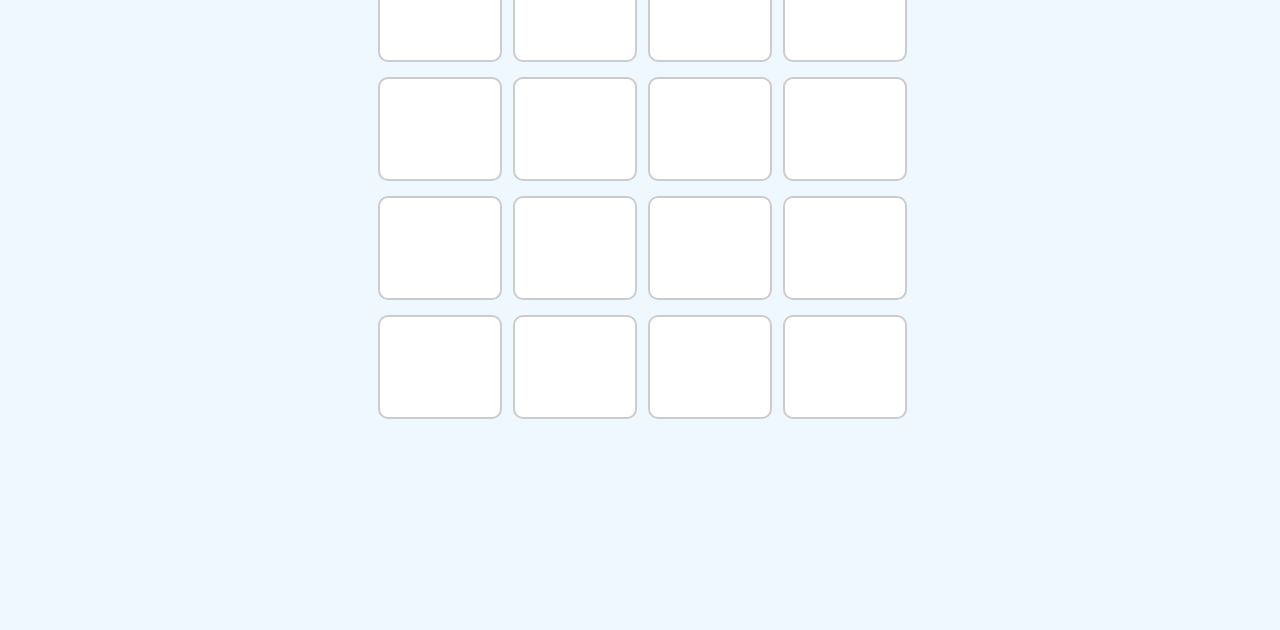
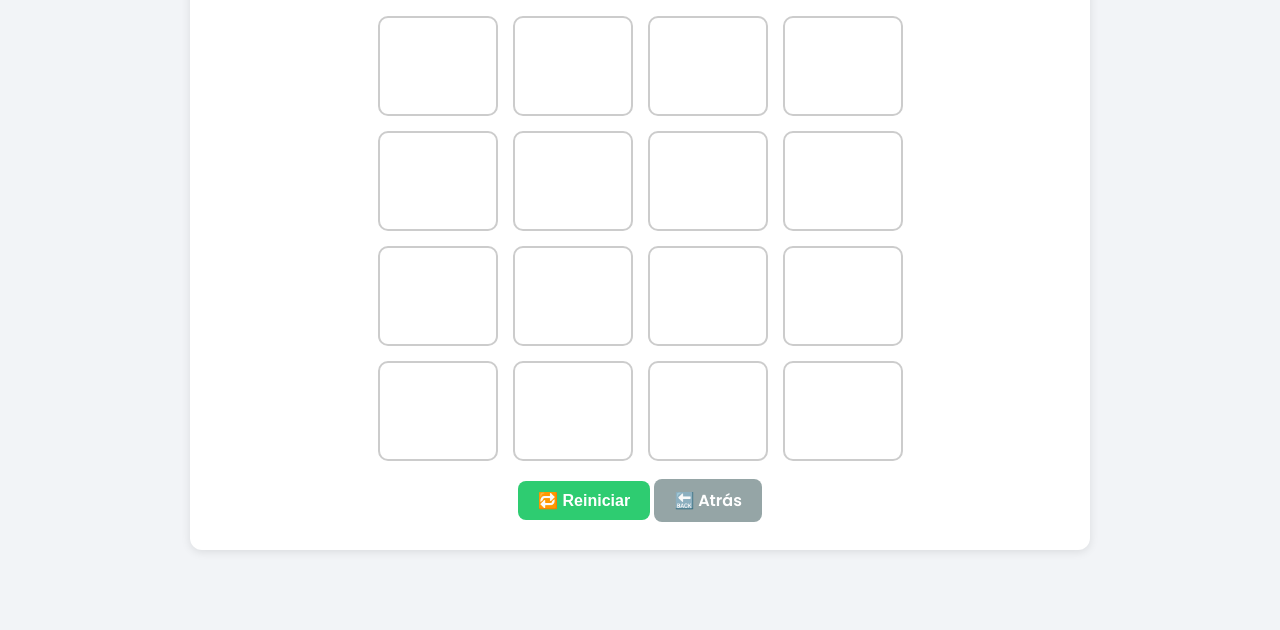
Before and after one commit to emilioddddd/dislexia-tfg, a website: page cliente/public/juegos/memoria.html in a window 1280 px wide. Shown: the part 170-800 px from the top of the page. Drawn offline with Linux system fonts and the light colour scheme; files that its build step writes are made by us from their sources; no server answers.

Commit message:
creacion estilo memoria

```diff
--- a/cliente/public/juegos/memoria.html
+++ b/cliente/public/juegos/memoria.html
@@ -3,71 +3,23 @@
 <head>
   <meta charset="UTF-8">
   <title>Juego de Memoria - Dislexia</title>
-  <style>
-    body {
-      font-family: 'Arial', sans-serif;
-      background-color: #f0f8ff;
-      display: flex;
-      flex-direction: column;
-      align-items: center;
-      justify-content: center;
-      padding: 20px;
-    }
-
-    h1 {
-      color: #333;
-    }
-
-    #tablero {
-      display: grid;
-      grid-template-columns: repeat(4, 120px);
-      grid-gap: 15px;
-      margin-top: 20px;
-    }
-
-    .carta {
-      background-color: #ffffff;
-      border: 2px solid #ccc;
-      border-radius: 10px;
-      width: 120px;
-      height: 100px;
-      display: flex;
-      align-items: center;
-      justify-content: center;
-      font-size: 20px;
-      cursor: pointer;
-      user-select: none;
-      font-weight: bold;
-      color: transparent;
-      transition: all 0.3s ease;
-    }
-
-    .carta.visible {
-      color: #222;
-      background-color: #e0f7fa;
-    }
-
-    .carta.acertada {
-      background-color: #c8e6c9;
-      color: #000;
-      cursor: default;
-    }
-
-    #resultado {
-      margin-top: 20px;
-    }
-
-    #reiniciar {
-      margin-top: 10px;
-      padding: 8px 16px;
-    }
-  </style>
+  <link href="https://fonts.googleapis.com/css2?family=Poppins:wght@400;600&display=swap" rel="stylesheet">
+  <link rel="stylesheet" href="../styles/memoria.css">
 </head>
 <body>
-  <h1>Juego de Memoria de Palabras</h1>
-  <div id="tablero"></div>
-  <div id="resultado"></div>
-  <button id="reiniciar" style="display:none">Reiniciar juego</button>
+
+  <div id="cabecera-container"></div>
+
+  <div class="contenedor">
+    <h1>Juego de Memoria de Palabras</h1>
+    <div id="tablero"></div>
+    <div id="resultado"></div>
+
+    <div class="botones-finales">
+      <button id="reiniciar">🔁 Reiniciar</button>
+      <a href="javascript:history.back()">🔙 Atrás</a>
+    </div>
+  </div>
 
   <script>
     const palabras = ["casa", "perro", "libro", "escuela", "gato", "familia", "comida", "amigo"];
@@ -82,7 +34,6 @@
     function iniciarJuego() {
       const tablero = document.getElementById('tablero');
       const resultado = document.getElementById('resultado');
-      const reiniciar = document.getElementById('reiniciar');
 
       cartas = [...palabras, ...palabras]
         .sort(() => 0.5 - Math.random())
@@ -93,14 +44,12 @@
           div.dataset.index = index;
           div.textContent = palabra;
           div.addEventListener('click', () => seleccionarCarta(div));
-          tablero.appendChild(div);
           return div;
         });
 
       tablero.innerHTML = '';
       cartas.forEach(carta => tablero.appendChild(carta));
       resultado.textContent = '';
-      reiniciar.style.display = 'none';
       aciertos = 0;
       intentos = 0;
       inicio = new Date();
@@ -150,13 +99,12 @@
 
     function mostrarResultado(tiempo, intentos) {
       const resultado = document.getElementById('resultado');
-      resultado.innerHTML = `<p>Juego terminado en ${tiempo} segundos y ${intentos} intentos.</p>`;
-
-      document.getElementById('reiniciar').style.display = 'inline-block';
+      resultado.innerHTML = `✅ Juego terminado en <strong>${tiempo}</strong> segundos y <strong>${intentos}</strong> intentos.`;
 
       fetch('/api/resultados', {
         method: 'POST',
         headers: { 'Content-Type': 'application/json' },
+        credentials: 'include',
         body: JSON.stringify({ juegoTipo: 'memoria', datos: { tiempo, intentos } })
       });
     }
@@ -166,6 +114,20 @@
       iniciarJuego();
     });
 
+    // Cargar cabecera
+    fetch('/partials/cabecera.html')
+      .then(res => res.text())
+      .then(html => {
+        const contenedor = document.getElementById('cabecera-container');
+        contenedor.innerHTML = html;
+        const scripts = contenedor.querySelectorAll('script');
+        scripts.forEach(oldScript => {
+          const newScript = document.createElement('script');
+          newScript.textContent = oldScript.textContent;
+          document.body.appendChild(newScript);
+        });
+      });
+
     iniciarJuego();
   </script>
 </body>
--- a/cliente/styles/imagen-palabra.css
+++ b/cliente/styles/imagen-palabra.css
@@ -114,3 +114,15 @@
     .botones-finales a:hover {
         background-color: #7f8c8d;
     }
+
+    button {
+        background-color: #3498db;
+        color: white;
+        border: none;
+        padding: 10px 20px;
+        border-radius: 8px;
+        font-weight: bold;
+        font-size: 1rem;
+        cursor: pointer;
+        transition: background-color 0.3s ease;
+    }
--- /dev/null
+++ b/cliente/styles/memoria.css
@@ -0,0 +1,117 @@
+* {
+    box-sizing: border-box;
+}
+
+body {
+    font-family: 'Poppins', sans-serif;
+    background-color: #f2f4f7;
+    margin: 0;
+    padding: 0;
+    text-align: center;
+}
+
+#cabecera-container {
+    margin-bottom: 20px;
+}
+
+.contenedor {
+    max-width: 900px;
+    margin: 20px auto;
+    background: #fff;
+    padding: 30px;
+    border-radius: 12px;
+    box-shadow: 0 2px 10px rgba(0, 0, 0, 0.1);
+}
+
+h1 {
+    margin-top: 0;
+    color: #2c3e50;
+}
+
+#tablero {
+    display: grid;
+    grid-template-columns: repeat(4, 120px);
+    gap: 15px;
+    justify-content: center;
+    margin: 30px auto 20px;
+}
+
+.carta {
+    background-color: #ffffff;
+    border: 2px solid #ccc;
+    border-radius: 10px;
+    height: 100px;
+    display: flex;
+    align-items: center;
+    justify-content: center;
+    font-size: 20px;
+    cursor: pointer;
+    user-select: none;
+    font-weight: bold;
+    color: transparent;
+    transition: all 0.3s ease;
+}
+
+.carta.visible {
+    color: #2c3e50;
+    background-color: #e0f7fa;
+}
+
+.carta.acertada {
+    background-color: #c8e6c9;
+    color: #000;
+    cursor: default;
+}
+
+#resultado {
+    font-size: 18px;
+    font-weight: 600;
+    margin: 10px 0 20px;
+    color: #34495e;
+}
+
+.botones-finales button {
+        background-color: #2ecc71;
+        color: white;
+        border: none;
+        padding: 10px 20px;
+        border-radius: 8px;
+        font-weight: bold;
+        font-size: 1rem;
+        cursor: pointer;
+        text-decoration: none;
+        transition: background-color 0.3s ease;
+    }
+
+    .botones-finales a {
+        background-color: #95a5a6;
+        color: white;
+        border: none;
+        padding: 10px 20px;
+        border-radius: 8px;
+        font-weight: bold;
+        font-size: 1rem;
+        cursor: pointer;
+        text-decoration: none;
+        transition: background-color 0.3s ease;
+    }
+
+    .botones-finales button:hover {
+        background-color: #27ae60;
+    }
+
+    .botones-finales a:hover {
+        background-color: #7f8c8d;
+    }
+
+    button {
+        background-color: #3498db;
+        color: white;
+        border: none;
+        padding: 10px 20px;
+        border-radius: 8px;
+        font-weight: bold;
+        font-size: 1rem;
+        cursor: pointer;
+        transition: background-color 0.3s ease;
+    }
```
Lines whose indentation alone changed are shown as unchanged.
